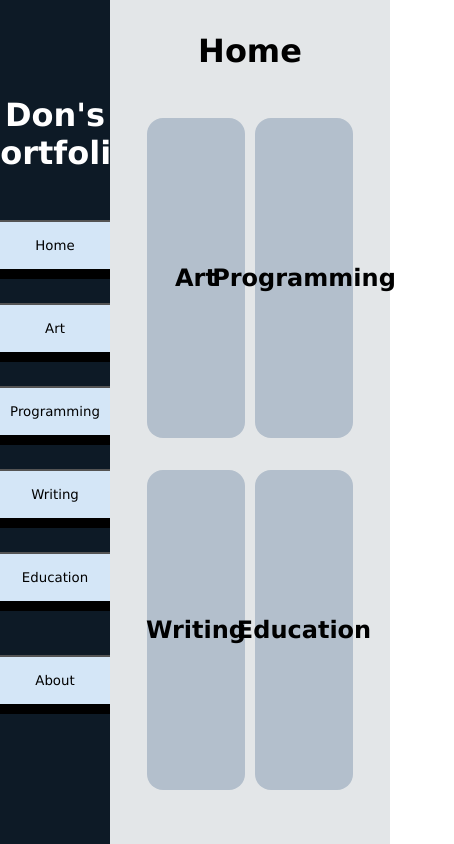
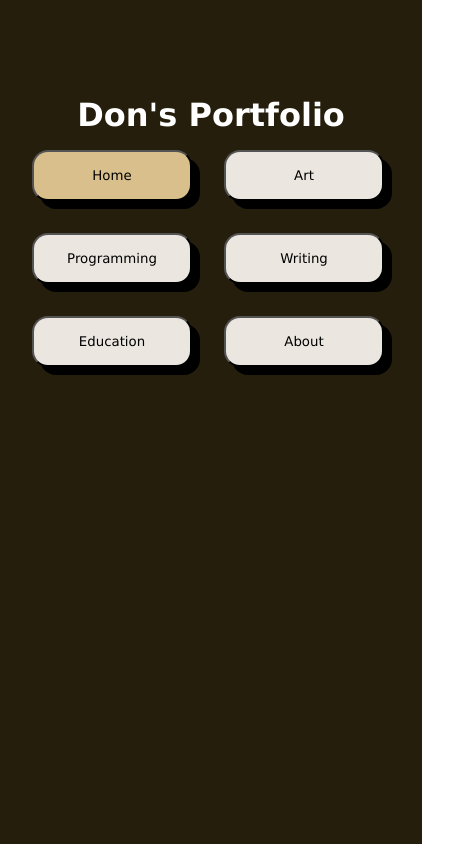
Before and after one commit to zen-da-baker/react-portfolio-site, a React (Create React App) app in the folder react-portfolio/: page / in a window 390 px wide. Shown: the top 844 px of the page, 454 px wide, since content can reach past the window. Built offline with nearby package versions, Linux system fonts and the light colour scheme.

Commit message:
Responsive design

```diff
--- a/react-portfolio/src/App.css
+++ b/react-portfolio/src/App.css
@@ -1,3 +1,13 @@
+/*
+  ========================================================
+  1. Global
+  2. Typography
+  3. Components
+  4. Structure
+  5. Responsive Design
+  ========================================================
+*/
+
 /* Global
 ======================================================== */
 
@@ -40,7 +50,7 @@ button {
   border-radius: 1rem;
   box-shadow: 0.5rem 0.5rem black;
 
-  background-color: hsl(210, 70%, 90%);
+  background-color: hsl(40, 20%, 90%);
 
   cursor: pointer;
 }
@@ -48,11 +58,15 @@ button:hover {
   transform: scale(105%);
 }
 
+.primary-btn {
+  background-color: hsl(40, 50%, 70%)
+}
+
 .banner {
   height: 20rem;
-  width: 45%;
+  width: 30rem;
   margin: 1rem auto;
-  background-color: hsl(210, 20%, 75%);
+  background-color: hsl(40, 20%, 75%);
   border-radius: 1rem;
   display: flex;
   justify-content: center;
@@ -60,20 +74,21 @@ button:hover {
   cursor: pointer;
 }
 .banner:hover {
-  background-color: hsl(210, 20%, 80%);
+  background-color: hsl(40, 20%, 80%);
   transform: scale(105%);
 }
 
 /* Structure
 ======================================================== */
 
-.App {
+.app {
   text-align: center;
   display: flex;
+  flex-direction: row;
 }
 
-.App-header {
-  background-color: hsl(210, 50%, 10%);
+.app-header {
+  background-color: hsl(40, 50%, 10%);
   min-height: 100vh;
   display: flex;
   flex-direction: column;
@@ -85,7 +100,7 @@ button:hover {
 
 .app-body {
   width: 80vw;
-  background-color: hsl(210, 10%, 90%);
+  background-color: hsl(40, 10%, 90%);
   padding: 2rem;
 }
 
@@ -95,7 +110,7 @@ button:hover {
 }
 
 .card {
-  background-color: hsl(210, 50%, 80%);
+  background-color: hsl(40, 50%, 80%);
   width: 20rem;
   height: 20rem;
 }
@@ -106,3 +121,36 @@ button:hover {
   margin: 0.5rem;
   padding: 0.5rem;
 }
+
+/* Responsive Design
+======================================================== */
+
+@media only screen and (max-width: 480px) {
+  .app {
+    flex-direction: column;
+    max-height: 20vh;
+  }
+
+  .app-header {
+    width: 100vw;
+    height: 20vh;
+  }
+
+  .app-body {
+    width: 100vw;
+  }
+
+  .button-container {
+    display: flex;
+    flex-wrap: wrap;
+  }
+
+  .card {
+    width: 90%;
+  }
+
+  h1 {
+    padding: 0;
+    margin: 0;
+  }
+}
--- a/react-portfolio/src/App.js
+++ b/react-portfolio/src/App.js
@@ -43,7 +43,7 @@ function App() {
 
   if (body === 'home') {
     return (
-      <div className='App'>
+      <div className='app'>
         <Header
           handleHome={handleHome}
           handleArt={handleArt}
@@ -64,7 +64,7 @@ function App() {
 
   if (body === 'art') {
     return (
-      <div className='App'>
+      <div className='app'>
         <Header
           handleHome={handleHome}
           handleArt={handleArt}
@@ -80,7 +80,7 @@ function App() {
 
   if (body === 'programming') {
     return (
-      <div className='App'>
+      <div className='app'>
         <Header
           handleHome={handleHome}
           handleArt={handleArt}
@@ -96,7 +96,7 @@ function App() {
 
   if (body === 'writing') {
     return (
-      <div className='App'>
+      <div className='app'>
         <Header
           handleHome={handleHome}
           handleArt={handleArt}
@@ -112,7 +112,7 @@ function App() {
 
   if (body === 'education') {
     return (
-      <div className='App'>
+      <div className='app'>
         <Header
           handleHome={handleHome}
           handleArt={handleArt}
@@ -128,7 +128,7 @@ function App() {
 
   if (body === 'about') {
     return (
-      <div className='App'>
+      <div className='app'>
         <Header
           handleHome={handleHome}
           handleArt={handleArt}
--- a/react-portfolio/src/components/Header.js
+++ b/react-portfolio/src/components/Header.js
@@ -6,11 +6,12 @@ import '../App.css';
 
 export default function Header(props) {
     return (
-        <header className="App-header">
+        <header className="app-header">
 
             <h1 className='title'>Don's Portfolio</h1>
 
-            <button onClick={props.handleHome}>Home</button>
+            <div className='button-container'>
+                <button className='primary-btn' onClick={props.handleHome}>Home</button>
                 <button onClick={props.handleArt}>Art</button>
                 <button onClick={props.handleProgramming}>Programming</button>
                 <button onClick={props.handleWriting}>Writing</button>
@@ -19,6 +20,8 @@ export default function Header(props) {
                 <br/>
 
                 <button onClick={props.handleAbout}>About</button>
+            </div>
+
 
       </header>
     )
```
Lines whose indentation alone changed are shown as unchanged.
